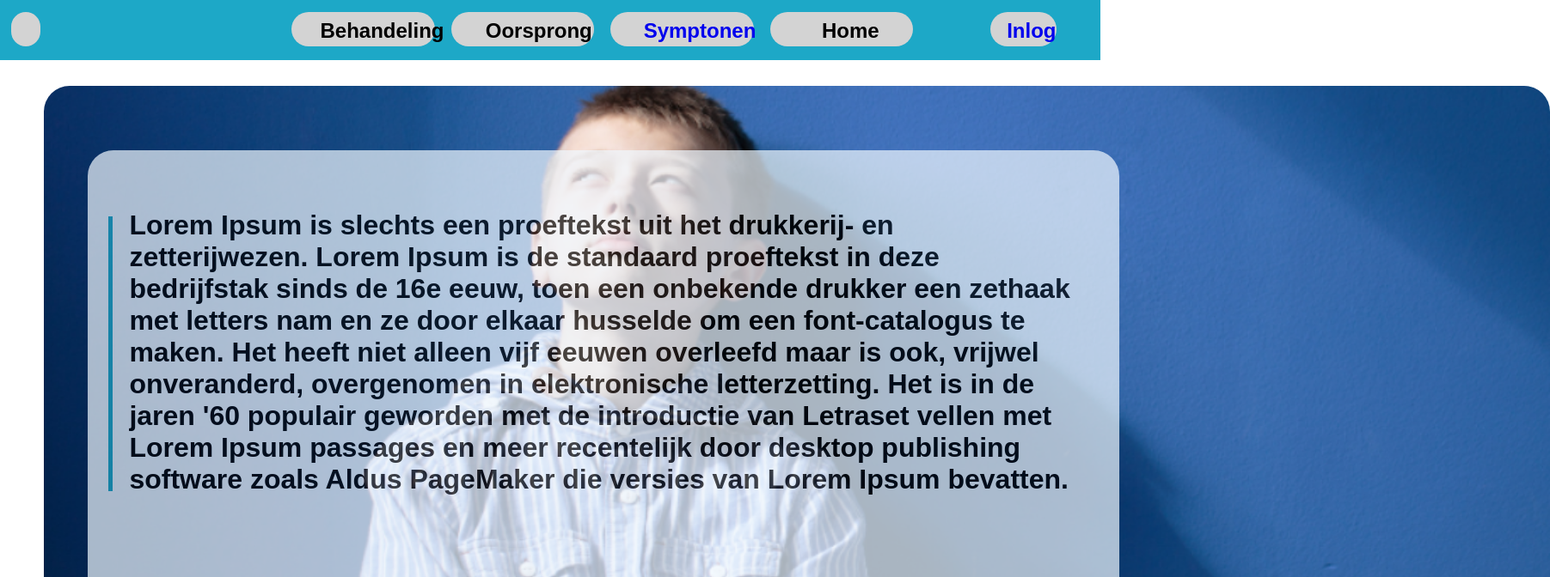
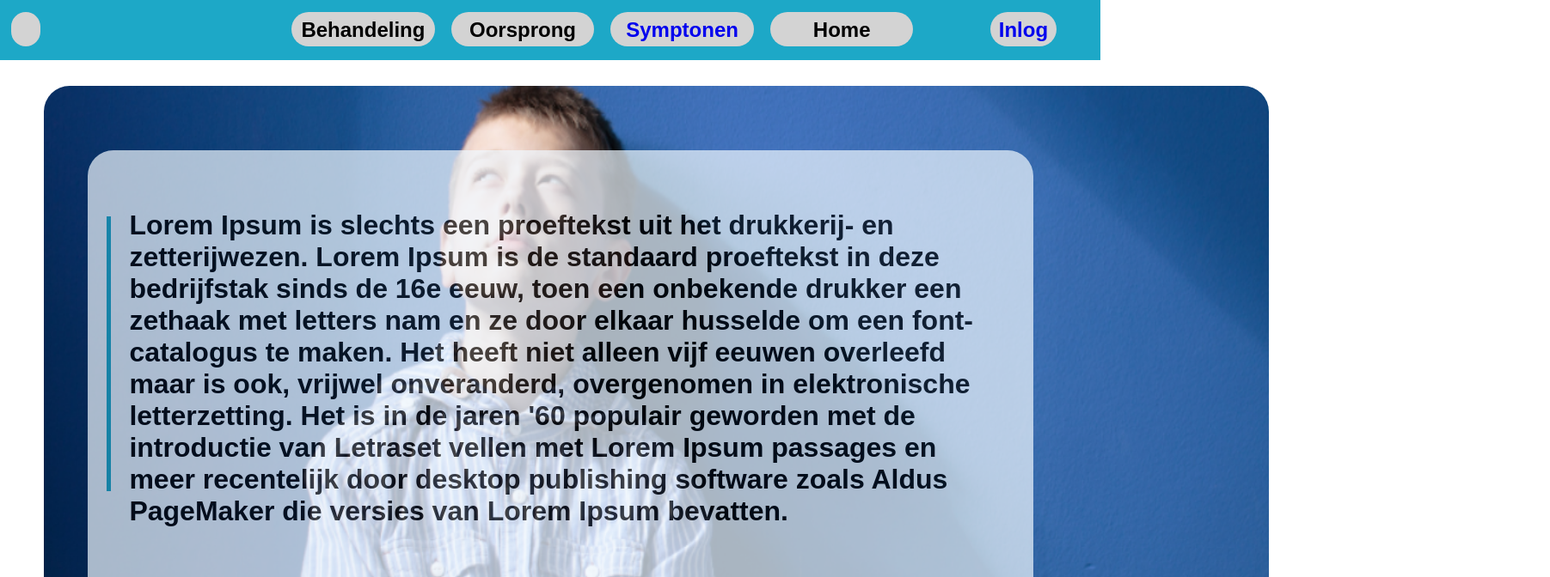
Before and after one commit to timdegroot05/Autisme-project, a plain HTML site: page pages/homepage.html in a window 1280 px wide. Shown: the top 672 px of the page at 86% size, 1803 px wide, since content can reach past the window. Drawn offline with Linux system fonts and the light colour scheme.

Commit message:
changes homepages

```diff
--- a/style.css
+++ b/style.css
@@ -3,10 +3,15 @@ body {
   margin: 0;
 }
 .nav-bar {
+  z-index: 1;
   width: 100%;
   height: 70px;
+  text-align: center;
+  vertical-align: middle;
+  line-height: 50px;
+  top: 0px;
+  position: fixed;
   background-color: rgb(29, 168, 199);
-  position: fixed;
 }
 
 .link-Logo {
@@ -21,41 +26,45 @@ body {
 
 .h1-Home {
   position: absolute;
-  top: -20%;
-  left: 36%;
+  top: -50%;
   text-align: center;
+  width: 100%;
   font-family: sans-serif;
   font-size: x-large;
 }
 
 .h1-Symptonen {
   position: absolute;
-  top: -20%;
-  left: 23%;
+  top: -50%;
+  text-align: center;
+  width: 100%;
   font-family: sans-serif;
   font-size: x-large;
 }
 
 .h1-Oorsprong {
   position: absolute;
-  top: -20%;
-  left: 24%;
+  top: -50%;
+  text-align: center;
+  width: 100%;
   font-family: sans-serif;
   font-size: x-large;
 }
 
 .h1-Behandeling {
   position: absolute;
-  top: -20%;
-  left: 20%;
+  top: -50%;
+  text-align: center;
+  width: 100%;
   font-family: sans-serif;
   font-size: x-large;
 }
 
 .h1-Inlog {
   position: absolute;
-  top: -20%;
-  left: 25%;
+  top: -50%;
+  text-align: center;
+  width: 100%;
   font-family: sans-serif;
   font-size: x-large;
 }
@@ -110,7 +119,7 @@ body {
   background-color: lightgray;
 }
 
-.parent{
+.parent {
   position: relative;
   top: 0;
   left: 0;
@@ -118,16 +127,16 @@ body {
 
 .kind-blauwachtergrond {
   position: relative;
-  width: 1752px;
+  max-width: 1425px;
   height: 900px;
   left: 4%;
   top: 100px;
   border-radius: 30px;
 }
 
-.Text-Homepage{
+.Text-Homepage {
   position: absolute;
-  width: 1200px;
+  max-width: 1100px;
   height: 700px;
   left: 8%;
   top: 10%;
@@ -136,12 +145,12 @@ body {
   opacity: 0.7;
 }
 
-.h1-Homepage{
+.h1-Homepage {
   padding: 3rem;
   font-family: sans-serif;
 }
 
-.bluebar{
+.bluebar {
   position: absolute;
   top: 11%;
   left: 2%;
@@ -150,9 +159,9 @@ body {
   background-color: rgb(29, 168, 199);
 }
 
-.background2{
+.background2 {
   position: relative;
-  width: 1752px;
+  max-width: 1425px;
   height: 500px;
   top: 200px;
   left: 4%;
@@ -160,25 +169,25 @@ body {
   border-radius: 30px;
 }
 
-.background2-text{
+.background2-text {
   position: relative;
-  width: 1000px;
+  max-width: 1000px;
   top: 10%;
   height: 400px;
-  left: 40%;
+  left: 28%;
   border-radius: 30px;
   background-color: aliceblue;
   opacity: 0.7;
 }
 
-.background2-h1{
+.background2-h1 {
   padding: 3rem;
   font-family: sans-serif;
 }
 
-.background-quiz{
+.background-quiz {
   position: relative;
-  width: 1752px;
+  max-width: 1425px;
   height: 300px;
   top: 300px;
   left: 4%;
@@ -186,13 +195,13 @@ body {
   background-color: rgb(29, 168, 199);
 }
 
-.homepagequiz-h1{
+.homepagequiz-h1 {
   padding: 3rem;
   font-family: sans-serif;
 }
 
-.Homepage-Footer{
-position: absolute;
+.Homepage-Footer {
+  position: absolute;
   left: 0;
   bottom: -800px;
   width: 100%;
@@ -200,7 +209,6 @@ position: absolute;
   background-color: rgb(29, 168, 199);
   color: white;
   text-align: center;
-
 }
 
 .grid-item {
```
Also changed, not shown: pages/homepage.html (line endings or trailing spaces).
